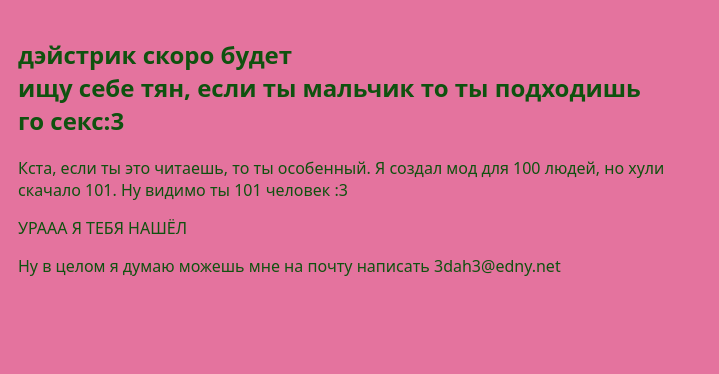
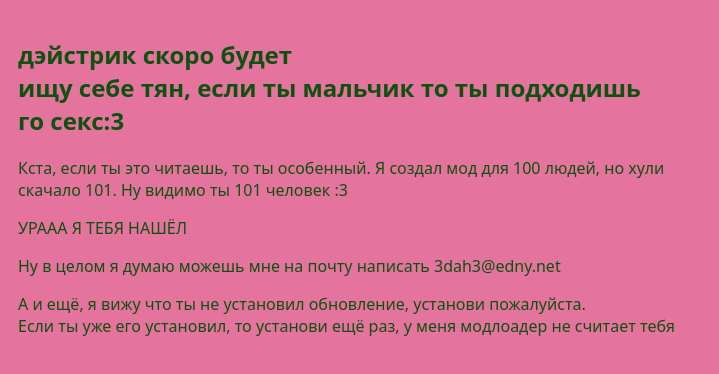
Before and after one commit to Abaudna324/daystreak_brawl1, a plain HTML site: page index.html in a window 1280 px wide. Shown: the whole page, without its empty margins (0-719 px from the left). Drawn offline with Linux system fonts and the light colour scheme; a web font is replaced by a local one.

Commit message:
Update index.html

```diff
--- a/index.html
+++ b/index.html
@@ -16,5 +16,7 @@
         <p>УРААА Я ТЕБЯ НАШЁЛ</p>
         <p>Ну в целом я думаю можешь мне на почту написать
         3dah3@edny.net</p>
+        <p>А и ещё, я вижу что ты не установил обновление, установи пожалуйста.<br>
+        Если ты уже его установил, то установи ещё раз, у меня модлоадер не считает тебя</p>
     </div>
 </body>
```
